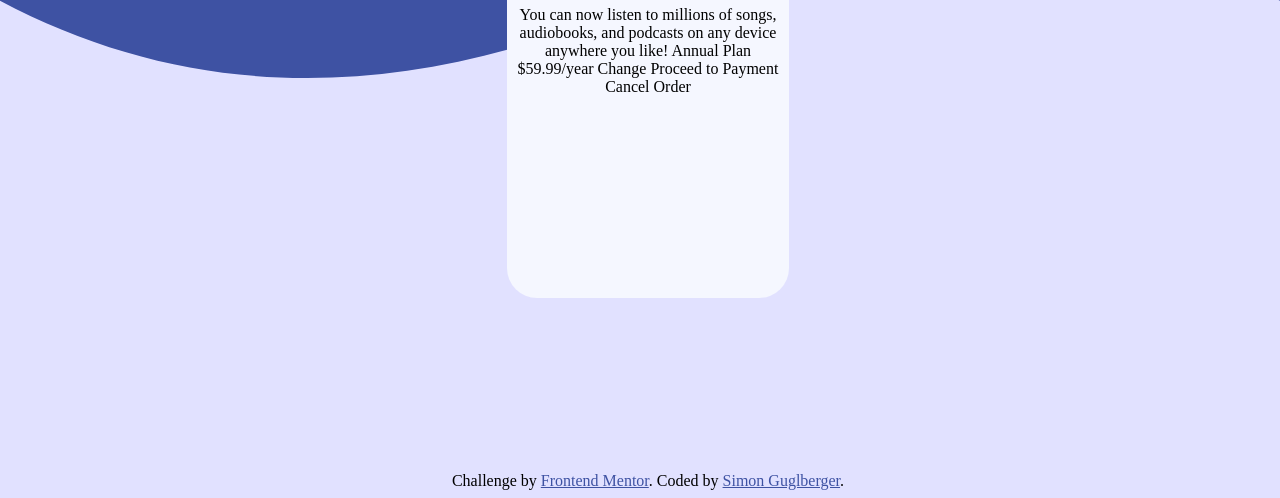
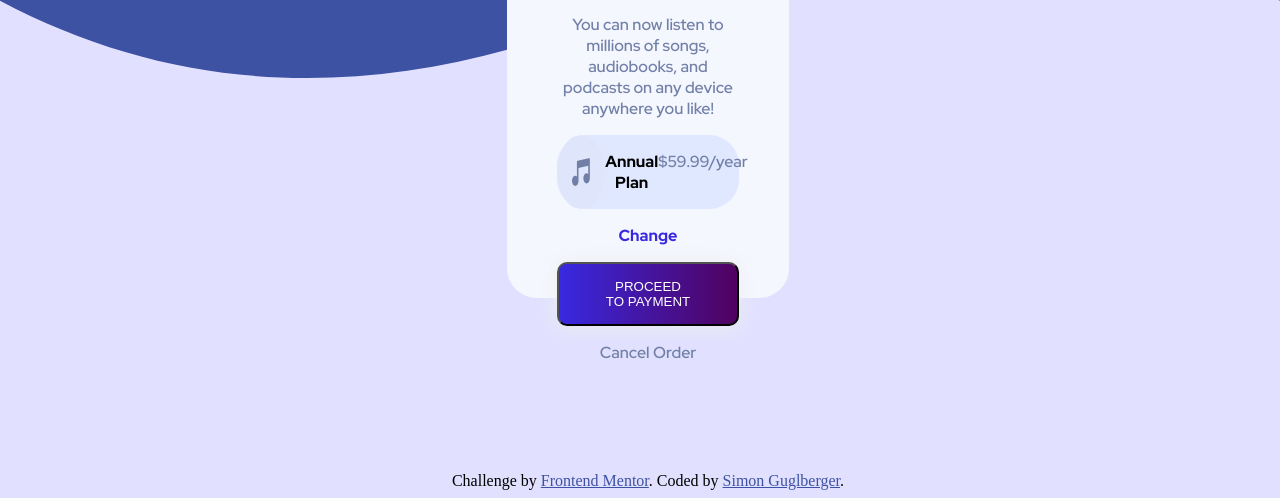
Before and after one commit to Sxmon17/order-summary, a website: page order-summary-component-main/index.html in a window 1280 px wide. Shown: the part 310-808 px from the top of the page. Drawn offline with Linux system fonts and the light colour scheme.

Commit message:
final version 1.0.1

```diff
--- a/order-summary-component-main/index.html
+++ b/order-summary-component-main/index.html
@@ -17,9 +17,25 @@
     <div class="card-container">
       <img src="images/illustration-hero.svg" alt="Illustration Hero" />
       <h1>Order Summary</h1>
-      You can now listen to millions of songs, audiobooks, and podcasts on any
-      device anywhere you like! Annual Plan $59.99/year Change Proceed to
-      Payment Cancel Order
+      <div class="text-container">
+        <p>
+          You can now listen to millions of songs, audiobooks, and podcasts on
+          any device anywhere you like!
+        </p>
+        <div class="interaction-container">
+          <img
+            src="images/icon-music.svg"
+            alt="Music Icon"
+            class="icon-music"
+          />
+          <h3 id="annual-plan">Annual Plan</h3>
+          <p>$59.99/year</p>
+        </div>
+        <p id="change">Change</p>
+
+        <button>Proceed to Payment</button>
+        <p>Cancel Order</p>
+      </div>
     </div>
     <footer class="attribution">
       Challenge by
--- a/order-summary-component-main/style.css
+++ b/order-summary-component-main/style.css
@@ -12,18 +12,56 @@ body {
   background-repeat: no-repeat;
   background-size: 100vw;
   overflow: hidden;
-
   display: flex;
   justify-content: center;
 }
 h1 {
   font-family: "Red Hat Display", sans-serif;
+  font-weight: 1000;
+}
+h3 {
+  font-family: "Red Hat Display", sans-serif;
+  font-weight: 800;
+  font-size: 100%;
+}
+p {
+  font-family: "Red Hat Display", sans-serif;
+  font-weight: 600;
+  color: hsl(224, 23%, 55%);
+  font-size: 100%;
 }
 img {
   width: 100%;
   border-top-left-radius: 30px;
   border-top-right-radius: 30px;
 }
+button {
+  background-image: linear-gradient(
+    to right,
+    hsl(245, 75%, 52%) 0%,
+    hsl(293, 100%, 18%) 51%,
+    hsl(245, 75%, 52%) 100%
+  );
+}
+button {
+  padding: 15px 45px;
+  text-align: center;
+  text-transform: uppercase;
+  transition: 0.5s;
+  background-size: 200% auto;
+  color: white;
+  box-shadow: 0 0 20px #eee;
+  border-radius: 10px;
+  display: block;
+  width: 100%;
+}
+
+button:hover {
+  background-position: right center;
+  color: #fff;
+  text-decoration: none;
+}
+
 .attribution {
   font-size: 100%;
   text-align: center;
@@ -45,3 +83,27 @@ img {
   -ms-border-radius: 30px;
   -o-border-radius: 30px;
 }
+.text-container {
+  margin: 30px 50px 50px 50px;
+}
+.interaction-container {
+  background-color: hsl(225, 100%, 94%);
+  border-radius: 30px;
+  -webkit-border-radius: 30px;
+  -moz-border-radius: 30px;
+  -ms-border-radius: 30px;
+  -o-border-radius: 30px;
+  display: flex;
+  justify-content: flex-start;
+  flex-direction: row;
+}
+.icon-music {
+  width: 50px;
+}
+#annual-plan {
+  width: 50%;
+}
+#change {
+  color: hsl(245, 75%, 52%);
+  font-weight: 800;
+}
```
